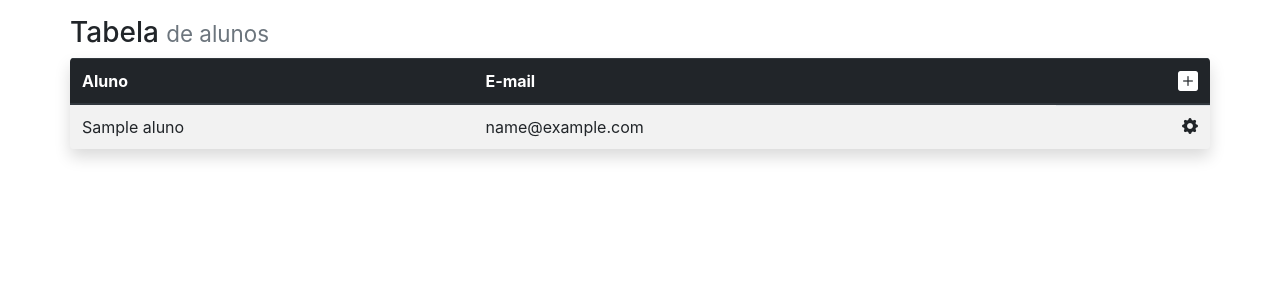
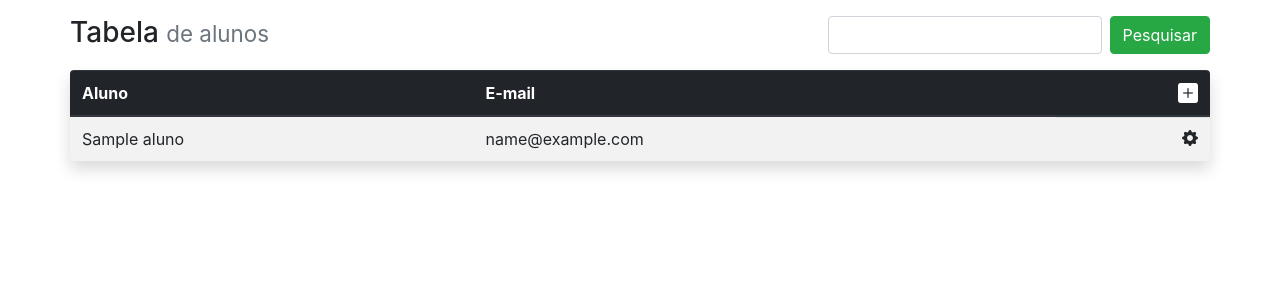
Before and after one commit to rafael-graunke/web-dev-academico, a PHP site: page /telaAlunoLista.php in a window 1280 px wide. Shown: the part 56-356 px from the top of the page. Run offline with PHP 8.4, Linux system fonts and the light colour scheme; tables that the repository leaves empty or names only in its code hold one stand-in row (values such as "Sample post"); some libraries are stand-ins or nearby versions.

Commit message:
Add search bar for students

```diff
--- a/db/alunoDao.php
+++ b/db/alunoDao.php
@@ -19,7 +19,8 @@ function insereAluno($nome, $email)
     }
 }
 
-function buscaIdPorEmail($email) {
+function buscaIdPorEmail($email)
+{
     $conexao = criaConexao();
 
     $sql = "SELECT id_aluno FROM aluno WHERE email_aluno = :email";
@@ -39,6 +40,22 @@ function buscaTodosAlunos()
     $sql = "SELECT * FROM aluno";
 
     $stmt = $conexao->prepare($sql);
+    $stmt->execute();
+
+    $resultado = $stmt->fetchAll();
+    return $resultado;
+}
+
+function buscaAlunosPorNome($n)
+{
+    $nome = $n."%";
+
+    $conexao = criaConexao();
+
+    $sql = "SELECT * FROM aluno WHERE nome_aluno LIKE :nome";
+
+    $stmt = $conexao->prepare($sql);
+    $stmt->bindParam(":nome", $nome);
     $stmt->execute();
 
     $resultado = $stmt->fetchAll();
--- a/telaAlunoLista.php
+++ b/telaAlunoLista.php
@@ -1,4 +1,3 @@
-
 <?php include_once("db/alunoDao.php"); ?>
 
 <head>
@@ -11,7 +10,27 @@
     <?php include('assets/navbar.php') ?>
     <?php include('assets/modal.php') ?>
     <div class="container p-0 mt-3">
-        <h3>Tabela <small class="text-muted">de alunos</small></h3>
+        <div class="row">
+            <div class="col-auto">
+                <h3>Tabela <small class="text-muted">de alunos</small></h3>
+            </div>
+            <div class="col">
+                <form action="" method="GET" class="form-inline">
+                    <div class="form-group w-100 d-flex justify-content-end">
+                        <?php if (isset($_GET['nome'])) { ?>
+                            <a href="telaAlunoLista.php" class="text-deco-none mr-2">
+                                <i class="bi bi-x-lg"></i>
+                            </a>
+                        <?php } ?>
+                        <input type="text" name="nome" id="nome" class="form-control mr-2" value="<?php if (isset($_GET['nome'])) {
+                                                                                                        echo $_GET['nome'];
+                                                                                                    } ?>">
+                        <button type="submit" class="btn btn-success">Pesquisar</button>
+                    </div>
+                </form>
+            </div>
+        </div>
+
     </div>
     <div class="container p-0 table-responsive rounded shadow mb-3">
         <table class="table table-striped table-hover mb-0">
@@ -31,7 +50,15 @@
                 </tr>
             </thead>
             <tbody>
-                <?php foreach (buscaTodosAlunos() as $aluno) { ?>
+                <?php
+                if (isset($_GET['nome'])) {
+                    $lista = buscaAlunosPorNome($_GET['nome']);
+                } else {
+                    $lista = buscaTodosAlunos();
+                }
+
+                ?>
+                <?php foreach ($lista as $aluno) { ?>
                     <tr>
                         <td><?php echo $aluno['nome_aluno'] ?></td>
                         <td><?php echo $aluno['email_aluno'] ?></td>
```
